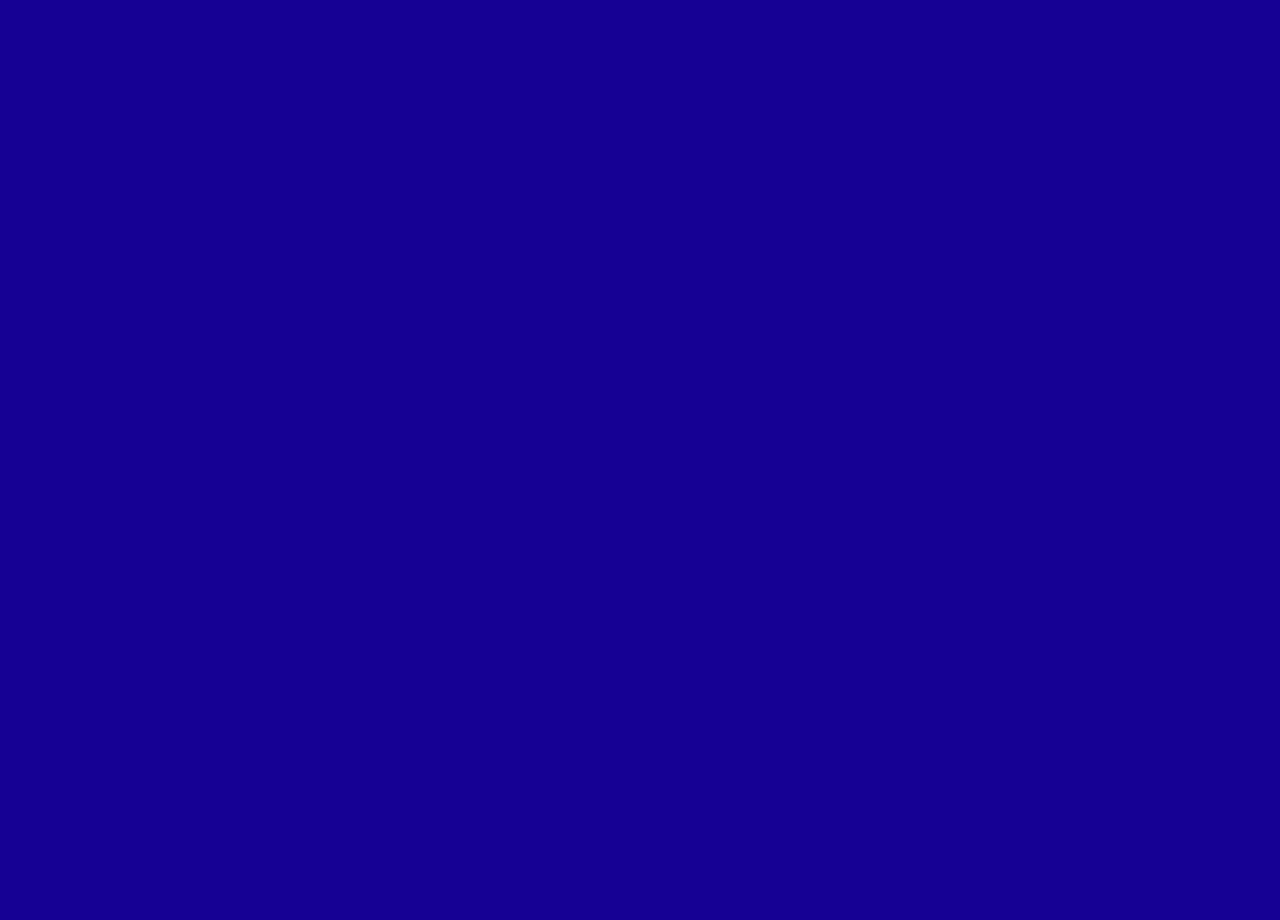
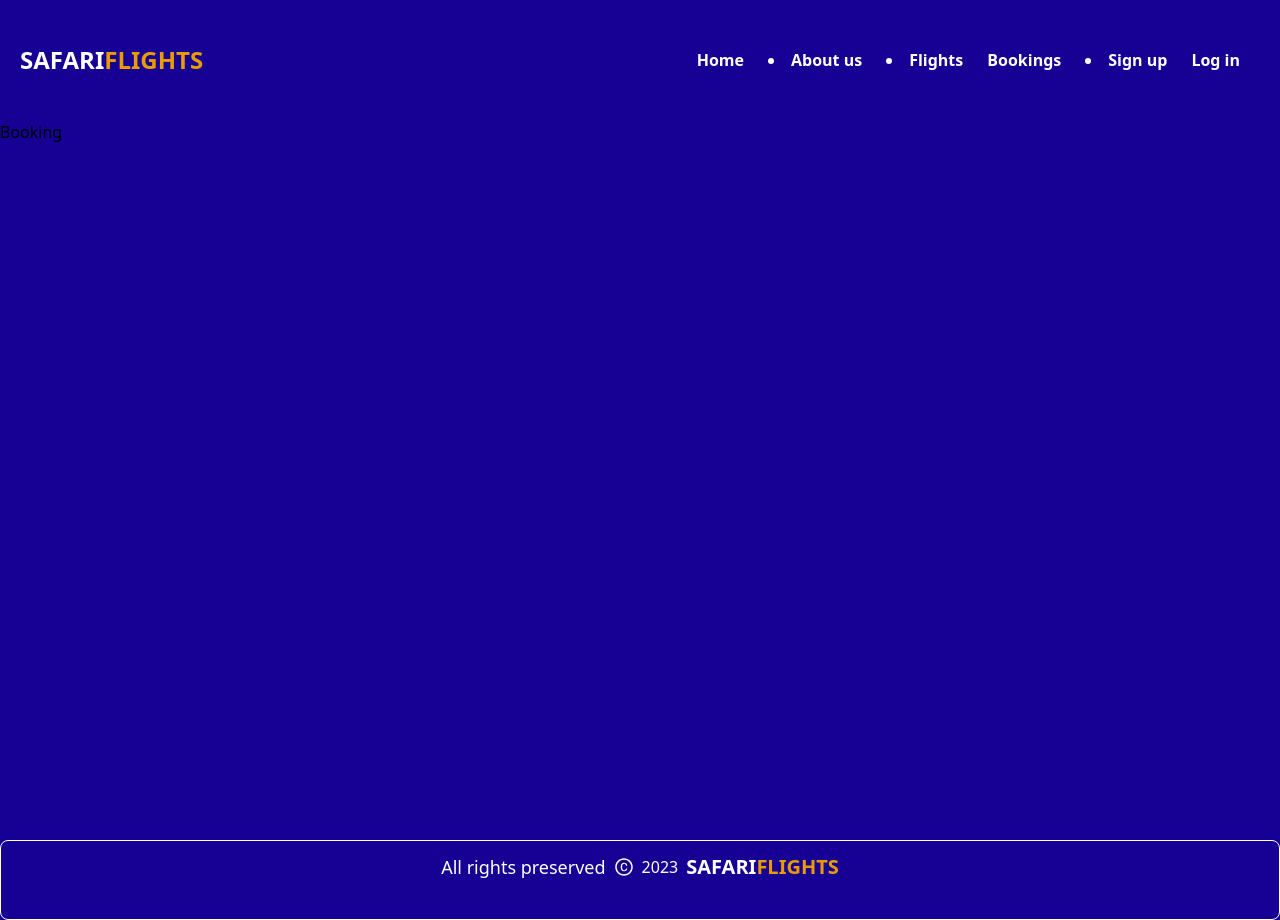
Before and after one commit to DANNJUGUNA/safariflights, a React (Create React App) app in the folder client/: page /bookings in a window 1280 px wide. Before the commit this address had no page. Before the commit the page ends 800 px from the top, so only its background shows below. Built offline with nearby package versions, Linux system fonts and the light colour scheme.

Commit message:
linking bookings component

```diff
--- a/client/src/App.js
+++ b/client/src/App.js
@@ -3,6 +3,7 @@ import Layout from "./components/layout/Layout";
 import { BrowserRouter, Route, Routes } from 'react-router-dom';
 import Home from "./pages/Home";
 import Login from './pages/Login'
+import Bookings from "./pages/Bookings";
 function App() {
   return (
     <BrowserRouter>
@@ -11,6 +12,8 @@ function App() {
         <Route path="/" element={<Layout/>}>
                 <Route index element={<Home/>} />
                 <Route path="/login" element={<Login/>}/>
+                <Route path="/bookings" element={<Bookings/>}/>
+
         </Route>
       </Routes>
     </BrowserRouter>
--- a/client/src/components/navbar/Navbar.jsx
+++ b/client/src/components/navbar/Navbar.jsx
@@ -12,7 +12,7 @@ const Navbar = () => {
             <Link to='/'>Home</Link>
             <li >About us</li>
             <li> Flights</li>
-            <li >Bookings</li>
+            <Link to ='/bookings'>Bookings</Link>
             <li >Sign up</li>
             <Link to='/login'>Log in</Link>
         </div>
--- /dev/null
+++ b/client/src/pages/Bookings.jsx
@@ -0,0 +1,7 @@
+import React from 'react';
+function Bookings(){
+    return(
+        <div>Booking</div>
+    )
+}
+export default Bookings;
```
